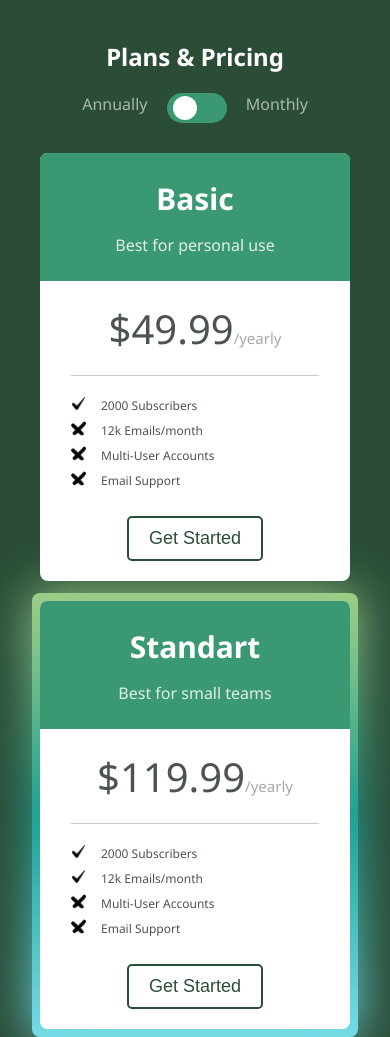
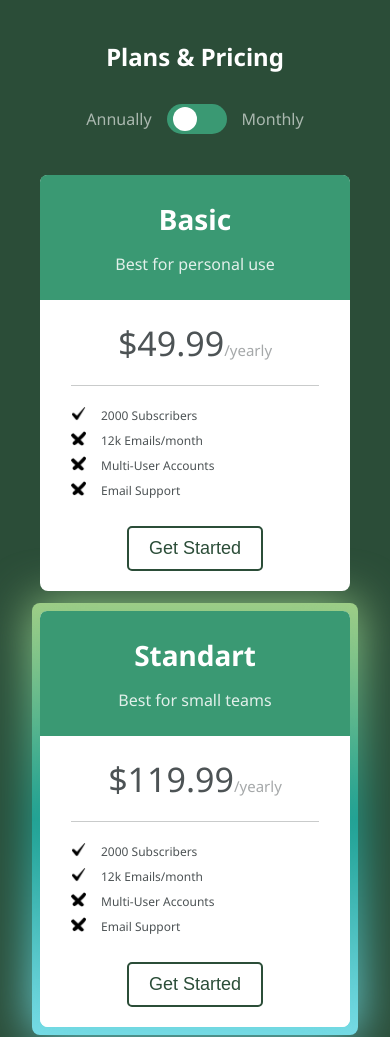
Before and after one commit to IrynaBalandiukh/pricing-table, a website: page index.html in a window 390 px wide. Shown: the top 1037 px of the page. Drawn offline with Linux system fonts and the light colour scheme.

Commit message:
fix slyle

```diff
--- a/src/styles/blocks/plan.scss
+++ b/src/styles/blocks/plan.scss
@@ -69,7 +69,7 @@
   }
 
   &__title {
-    font-size: 30px;
+    font-size: 28px;
     margin-bottom: 15px;
 
     @include onTablet {
@@ -126,7 +126,7 @@
   }
 
   &__price-value {
-    font-size: 40px;
+    font-size: 34px;
     font-weight: 400;
 
     @include onTablet {
--- a/src/styles/blocks/toggle.scss
+++ b/src/styles/blocks/toggle.scss
@@ -1,7 +1,11 @@
 @import '../utils/vars';
 
 .toggle {
+  display: flex;
+  align-items: center;
+
   &__option {
+    // font-size: 14px;
     padding: 15px;
     color:$highlight-color;
     opacity: 60%;
```
Also changed, not shown: src/main.css.
